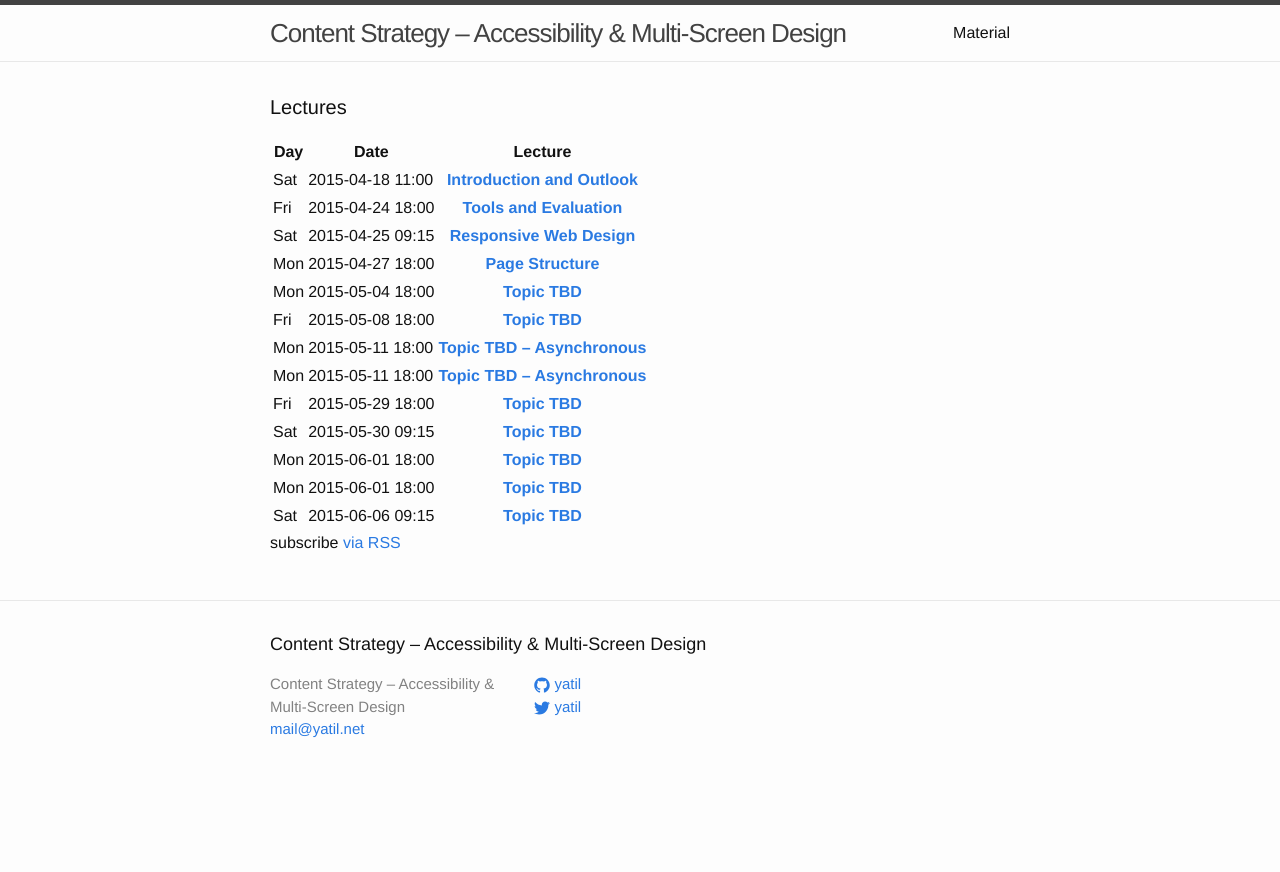
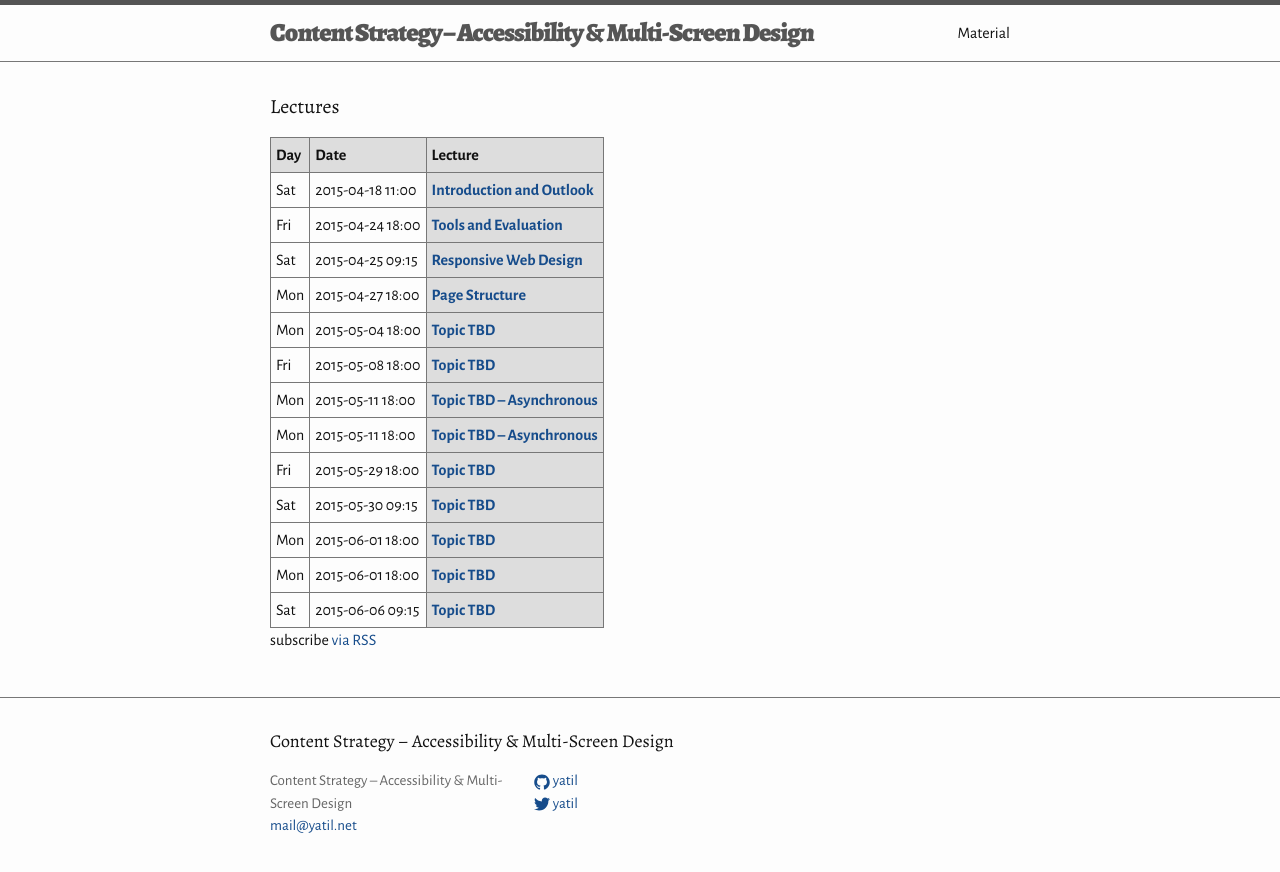
Before and after one commit to a11ymsd/a11ymsd.github.io, a Jekyll site: the page built from index.html, in a window 1280 px wide. Shown: the top 872 px of the page. Built offline with Jekyll 4.4.1, drawn with Linux system fonts in a browser that asks for light colours.

Commit message:
CSS updates

```diff
--- a/_sass/_base.scss
+++ b/_sass/_base.scss
@@ -79,11 +79,14 @@ li {
 /**
  * Headings
  */
-h1, h2, h3, h4, h5, h6 {
-    font-weight: 300;
+h1, h2, h3, h4, h5, h6, .site-title {
+    font-family: $heading-font-family;
+    font-weight: normal;
 }
 
-
+.site-title {
+    font-weight: 900;
+}
 
 /**
  * Links
@@ -218,3 +221,11 @@ pre {
       border: none;
     }
 }
+
+.lectures {
+    border: 1px solid #777;
+    border-collapse: collapse;
+    td, th {border: 1px solid #777; padding: 5px;}
+    th {text-align: left; background: #ddd;}
+    thead {}
+}
--- a/css/main.scss
+++ b/css/main.scss
@@ -3,10 +3,11 @@
 ---
 @charset "utf-8";
 
-
+@import url(http://fonts.googleapis.com/css?family=Alegreya:900,900italic,400|Alegreya+Sans:400,700,700italic,400italic);
 
 // Our variables
-$base-font-family: Helvetica, Arial, sans-serif;
+$base-font-family: 'Alegreya Sans', sans-serif;
+$heading-font-family: 'Alegreya', sans-serif;
 $base-font-size:   16px;
 $small-font-size:  $base-font-size * 0.875;
 $base-line-height: 1.5;
@@ -15,11 +16,11 @@ $spacing-unit:     30px;
 
 $text-color:       #111;
 $background-color: #fdfdfd;
-$brand-color:      #2a7ae2;
+$brand-color:      #164C8B;
 
-$grey-color:       #828282;
-$grey-color-light: lighten($grey-color, 40%);
-$grey-color-dark:  darken($grey-color, 25%);
+$grey-color:       #666;
+$grey-color-light: #777;
+$grey-color-dark:  #555;
 
 // Width of the content area
 $content-width:    800px;
```
